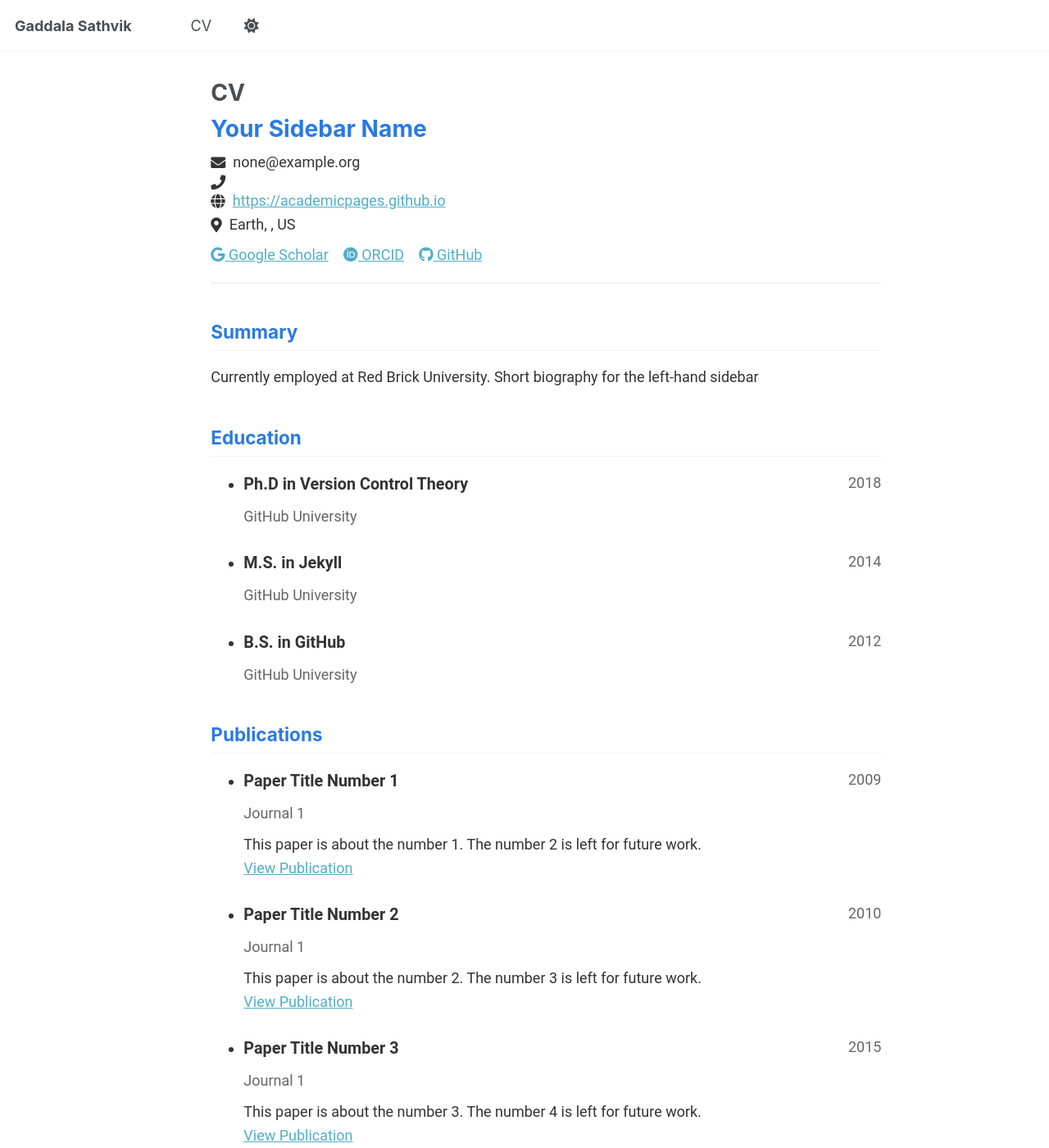
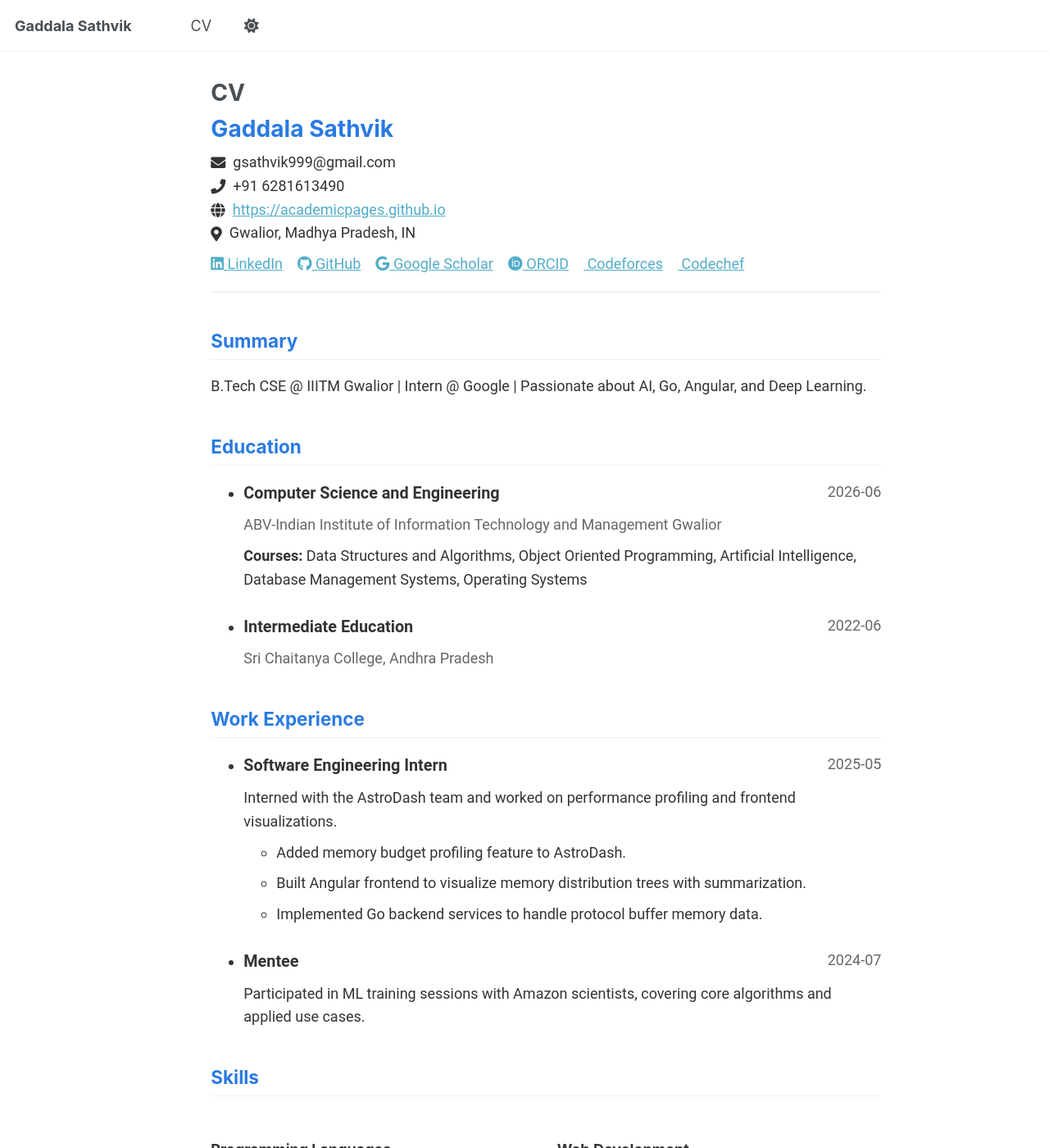
Before and after one commit to sathvik73/sathvik73.github.io, a Jekyll site: the page built from _pages/cv-json.md, in a window 1280 px wide and 1400 px high. Shown: the whole window at 82% size. Built offline with Jekyll 4.4.1, drawn with Linux system fonts in a browser that asks for light colours; some of the changed text lies outside the part shown.

Commit message:
Update cv.json

```diff
--- a/_data/cv.json
+++ b/_data/cv.json
@@ -1,152 +1,190 @@
 {
   "basics": {
-    "name": "Your Sidebar Name",
-    "email": "none@example.org",
-    "phone": "",
+    "name": "Gaddala Sathvik",
+    "email": "gsathvik999@gmail.com",
+    "phone": "+91 6281613490",
     "website": "https://academicpages.github.io",
-    "summary": "Currently employed at Red Brick University. Short biography for the left-hand sidebar",
+    "summary": "B.Tech CSE @ IIITM Gwalior | Intern @ Google | Passionate about AI, Go, Angular, and Deep Learning.",
     "location": {
       "address": "",
       "postalCode": "",
-      "city": "Earth",
-      "countryCode": "US",
-      "region": ""
+      "city": "Gwalior",
+      "countryCode": "IN",
+      "region": "Madhya Pradesh"
     },
     "profiles": [
       {
+        "network": "LinkedIn",
+        "username": "gaddala-sathvik",
+        "url": "https://www.linkedin.com/in/gaddala-sathvik/"
+      },
+      {
+        "network": "GitHub",
+        "username": "sathvik73",
+        "url": "https://github.com/sathvik73"
+      },
+      {
         "network": "Google Scholar",
-        "username": "",
         "url": "https://scholar.google.com/citations?user=PS_CX0AAAAAJ"
       },
       {
         "network": "ORCID",
-        "username": "",
         "url": "http://orcid.org/yourorcidurl"
       },
       {
-        "network": "GitHub",
-        "username": "academicpages",
-        "url": "https://github.com/academicpages"
+        "network": "Codeforces",
+        "username": "sathvik_666",
+        "url": "https://codeforces.com/profile/sathvik_666"
+      },
+      {
+        "network": "Codechef",
+        "username": "freakinturkey",
+        "url": "https://www.codechef.com/users/freakinturkey"
       }
     ]
   },
-  "work": [],
+  "work": [
+    {
+      "name": "Google",
+      "location": "Bangalore, India",
+      "position": "Software Engineering Intern",
+      "startDate": "2025-05",
+      "summary": "Interned with the AstroDash team and worked on performance profiling and frontend visualizations.",
+      "highlights": [
+        "Added memory budget profiling feature to AstroDash.",
+        "Built Angular frontend to visualize memory distribution trees with summarization.",
+        "Implemented Go backend services to handle protocol buffer memory data."
+      ]
+    },
+    {
+      "name": "Amazon ML Summer School",
+      "location": "Remote",
+      "position": "Mentee",
+      "startDate": "2024-07",
+      "summary": "Participated in ML training sessions with Amazon scientists, covering core algorithms and applied use cases."
+    }
+  ],
   "education": [
     {
-      "institution": "GitHub University",
-      "area": "Ph.D in Version Control Theory",
-      "studyType": "",
-      "startDate": "",
-      "endDate": "2018",
+      "institution": "ABV-Indian Institute of Information Technology and Management Gwalior",
+      "area": "Computer Science and Engineering",
+      "studyType": "B.Tech",
+      "startDate": "2022-11",
+      "endDate": "2026-06",
       "gpa": null,
-      "courses": []
+      "courses": [
+        "Data Structures and Algorithms",
+        "Object Oriented Programming",
+        "Artificial Intelligence",
+        "Database Management Systems",
+        "Operating Systems"
+      ]
     },
     {
-      "institution": "GitHub University",
-      "area": "M.S. in Jekyll",
-      "studyType": "",
-      "startDate": "",
-      "endDate": "2014",
-      "gpa": null,
-      "courses": []
+      "institution": "Sri Chaitanya College, Andhra Pradesh",
+      "area": "Intermediate Education",
+      "studyType": "Board of Intermediate Education",
+      "startDate": "2020-06",
+      "endDate": "2022-06"
+    }
+  ],
+  "skills": [
+    {
+      "name": "Programming Languages",
+      "keywords": ["Python", "Go", "Java", "C/C++", "JavaScript", "MySQL", "SQLite", "HTML/CSS"]
     },
     {
-      "institution": "GitHub University",
-      "area": "B.S. in GitHub",
-      "studyType": "",
-      "startDate": "",
-      "endDate": "2012",
-      "gpa": null,
-      "courses": []
+      "name": "Web Development",
+      "keywords": ["Flask", "Django", "Angular"]
+    },
+    {
+      "name": "Machine Learning",
+      "keywords": ["Deep Learning", "NLP", "Image Processing"]
+    },
+    {
+      "name": "Tools",
+      "keywords": ["Git", "VS Code", "Sublime", "GCP", "Linux"]
+    },
+    {
+      "name": "Libraries",
+      "keywords": ["PyTorch", "TensorFlow", "NumPy", "Pandas", "Matplotlib", "SQLAlchemy"]
     }
   ],
-  "skills": [],
-  "languages": [],
-  "interests": [],
+  "languages": [
+    { "language": "English", "fluency": "Fluent" },
+    { "language": "Telugu", "fluency": "Native" },
+    { "language": "Hindi", "fluency": "Fluent" }
+  ],
+  "interests": [
+    { "name": "Competitive Programming" },
+    { "name": "System Design" },
+    { "name": "Generative Art" }
+  ],
   "references": [],
-  "publications": [
+  "publications": [],
+  "presentations": [],
+  "teaching": [],
+  "portfolio": [
     {
-      "name": "Paper Title Number 1",
-      "publisher": "Journal 1",
-      "releaseDate": "2009-10-01",
-      "website": "http://academicpages.github.io/files/paper1.pdf",
-      "summary": "This paper is about the number 1. The number 2 is left for future work."
+      "name": "RateHub",
+      "category": "Web App",
+      "date": "2023-12",
+      "url": "https://github.com/sathvik73/RateHub",
+      "description": "A full-stack rating/commenting web app using Flask and MySQL."
     },
     {
-      "name": "Paper Title Number 2",
-      "publisher": "Journal 1",
-      "releaseDate": "2010-10-01",
-      "website": "http://academicpages.github.io/files/paper2.pdf",
-      "summary": "This paper is about the number 2. The number 3 is left for future work."
+      "name": "Dark-Deblur",
+      "category": "Deep Learning",
+      "date": "2024-07",
+      "url": "https://github.com/sathvik73/Dark-Deblur",
+      "description": "Image deblurring in low-light conditions using custom CNN architectures."
     },
     {
-      "name": "Paper Title Number 3",
-      "publisher": "Journal 1",
-      "releaseDate": "2015-10-01",
-      "website": "http://academicpages.github.io/files/paper3.pdf",
-      "summary": "This paper is about the number 3. The number 4 is left for future work."
+      "name": "Generative Artistry",
+      "category": "GANs",
+      "date": "2024-06",
+      "url": "https://github.com/sathvik73/Generative-Artistry",
+      "description": "GAN-based art generation using TensorFlow and CNNs."
+    }
+  ],
+  "awards": [
+    {
+      "title": "NTSE Stage-1 Qualifier",
+      "date": "2019-11",
+      "awarder": "NCERT",
+      "summary": "Achieved State Rank 11 in the National Talent Search Examination."
     },
     {
-      "name": "Paper Title Number 4",
-      "publisher": "GitHub Journal of Bugs",
-      "releaseDate": "2024-02-17",
-      "website": "http://academicpages.github.io/files/paper3.pdf",
-      "summary": "This paper is about fixing template issue #693."
+      "title": "CodeChef Global Contest Ranks",
+      "date": "2024-05",
+      "awarder": "CodeChef",
+      "summary": "1800+ rating, global rank 22 in May 2024 and 143 in June 2023."
+    },
+    {
+      "title": "Expert",
+      "date": "2024-06",
+      "awarder": "Codeforces",
+      "summary": "Earned Expert rating on Codeforces."
     }
   ],
-  "presentations": [
+  "certificates": [
     {
-      "name": "Talk 1 on Relevant Topic in Your Field",
-      "event": "UC San Francisco, Department of Testing",
-      "date": "2012-03-01",
-      "location": "San Francisco, CA, USA",
-      "description": ""
+      "name": "Google Cloud Skill Boost",
+      "url": "https://www.cloudskillsboost.google/public_profiles/5cc179e5-6365-4cdf-8525-1107896eda4c"
     },
     {
-      "name": "Tutorial 1 on Relevant Topic in Your Field",
-      "event": "UC-Berkeley Institute for Testing Science",
-      "date": "2013-03-01",
-      "location": "Berkeley, CA, USA",
-      "description": ""
+      "name": "Machine Learning Specialization",
+      "issuer": "Stanford & DeepLearning.AI",
+      "url": "https://www.coursera.org/account/accomplishments/specialization/certificate/QFHA77VZ8WE8"
     },
     {
-      "name": "Talk 2 on Relevant Topic in Your Field",
-      "event": "London School of Testing",
-      "date": "2014-02-01",
-      "location": "London, UK",
-      "description": ""
+      "name": "Intro to Machine Learning on AWS",
+      "url": "https://www.coursera.org/account/accomplishments/certificate/ER6T7L8MH8XY"
     },
     {
-      "name": "Conference Proceeding talk 3 on Relevant Topic in Your Field",
-      "event": "Testing Institute of America 2014 Annual Conference",
-      "date": "2014-03-01",
-      "location": "Los Angeles, CA, USA",
-      "description": ""
-    }
-  ],
-  "teaching": [
-    {
-      "course": "Teaching experience 1",
-      "institution": "University 1, Department",
-      "date": "2014-01-01",
-      "role": "Undergraduate course",
-      "description": ""
-    },
-    {
-      "course": "Teaching experience 2",
-      "institution": "University 1, Department",
-      "date": "2015-01-01",
-      "role": "Workshop",
-      "description": ""
-    }
-  ],
-  "portfolio": [
-    {
-      "name": "Portfolio item number 1",
-      "category": "portfolio",
-      "date": "",
-      "url": "",
-      "description": "Short description of portfolio item number 1<br/><img src='/images/500x300.png'>"
+      "name": "SQL for Data Science",
+      "issuer": "UC Davis",
+      "url": "https://www.coursera.org/account/accomplishments/certificate/P9PHQSJXMRGR"
     }
   ]
 }
```
